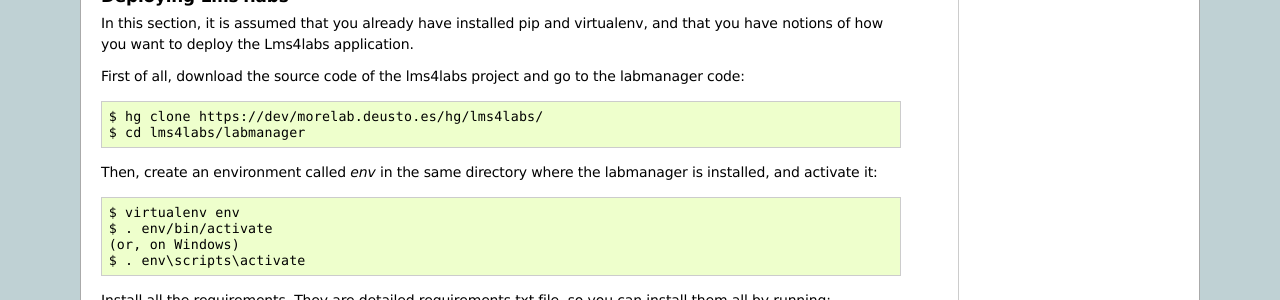
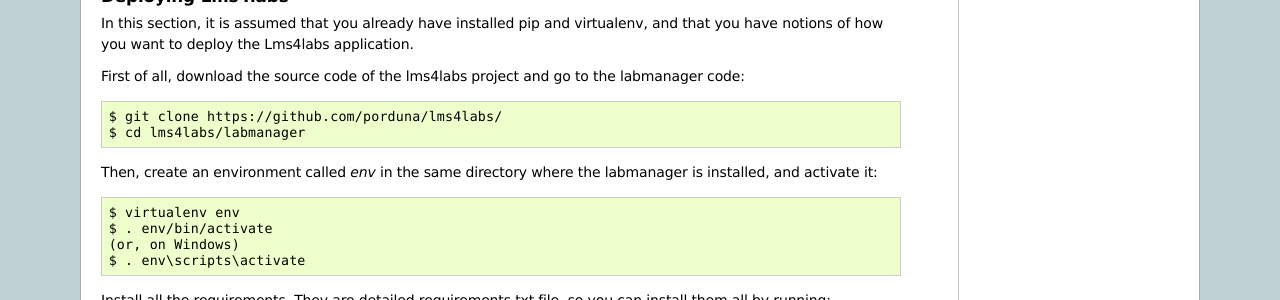
Before and after one commit to gateway4labs/lms4labs, a Sphinx documentation site: the page built from docs/source/installation.rst, in a window 1280 px wide and 900 px high, scrolled down 2572 px. Shown: the part 151-451 px from the top of the window. Built offline with Sphinx 7.4.7, drawn with Linux system fonts in a browser that asks for light colours; pages that are not in the unit, such as notebooks, are missing from menus.

Commit message:
Update docs/source/installation.rst
hg => git

```diff
--- a/docs/source/installation.rst
+++ b/docs/source/installation.rst
@@ -189,7 +189,7 @@
 First of all, download the source code of the lms4labs project and go to the
 labmanager code::
 
-    $ hg clone https://dev/morelab.deusto.es/hg/lms4labs/
+    $ git clone https://github.com/porduna/lms4labs/
     $ cd lms4labs/labmanager
 
 Then, create an environment called *env* in the same directory where the
```
